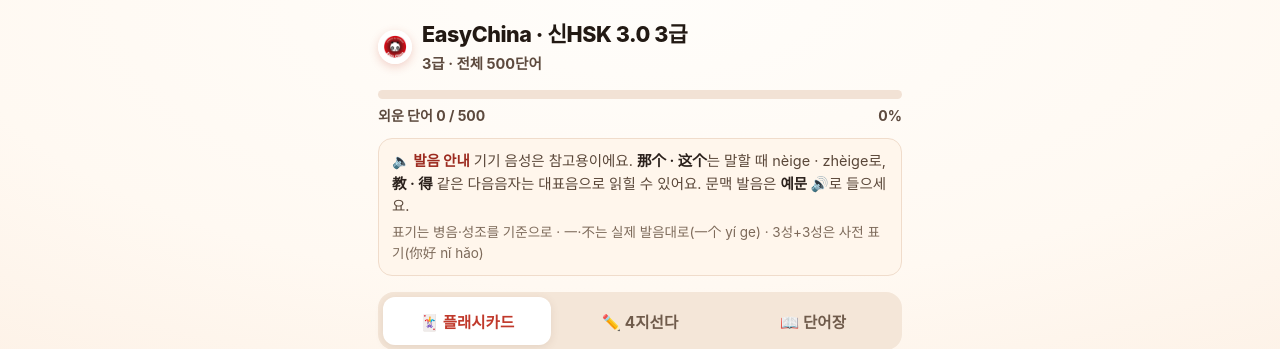
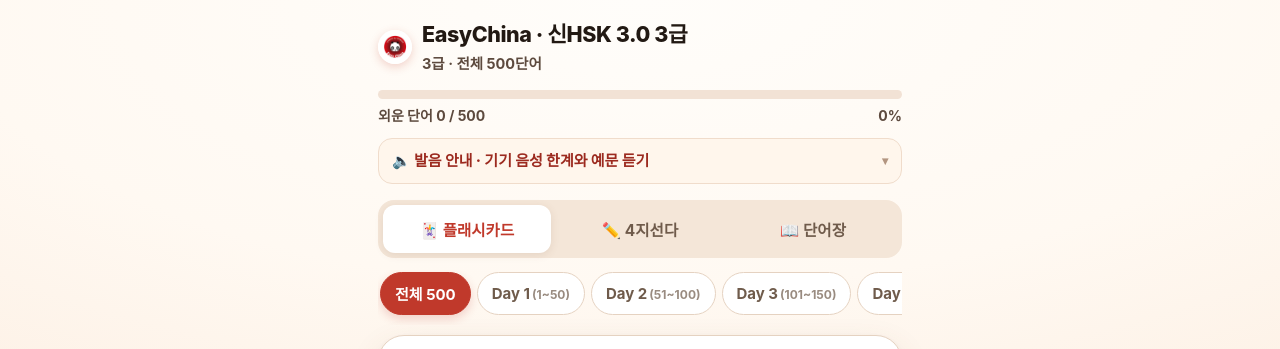
Before and after one commit to easychina840/hsk, a plain HTML site: page hsk3.html in a window 1280 px wide. Shown: the top 349 px of the page. Drawn offline with Linux system fonts and the light colour scheme.

Commit message:
발음 안내를 접히는 상자로 정리, 한글 뜻 줄바꿈 보정

```diff
--- a/hsk3.html
+++ b/hsk3.html
@@ -151,9 +151,14 @@
   .fb-ex-wrap .fb-ex{flex:1 1 auto;min-width:0;margin-top:0}
   .fb-py{font-size:14px;color:#5d4a3e;margin-top:3px;font-weight:600}
   .fb-ko{font-size:14px;color:#3b2c23;margin-top:2px}
-  .tts-note{margin:10px 0 2px;padding:11px 13px;border-radius:14px;background:#fff6ec;border:1px solid #f0dccb;color:#5a4739;font-size:13.5px;line-height:1.55}
+  .tts-note{margin:10px 0 2px;border-radius:14px;background:#fff6ec;border:1px solid #f0dccb;color:#5a4739;font-size:13.5px;line-height:1.55;overflow:hidden}
+  .tts-note>summary{list-style:none;cursor:pointer;padding:10px 13px;font-weight:800;color:var(--accent-deep);font-size:14px;display:flex;align-items:center;gap:6px}
+  .tts-note>summary::-webkit-details-marker{display:none}
+  .tts-note>summary::after{content:"▾";margin-left:auto;font-size:12px;color:#b39580}
+  .tts-note[open]>summary::after{content:"▴"}
+  .tts-note[open]>summary{border-bottom:1px solid #f0dccb}
+  .tts-note .tts-body{padding:9px 13px 11px}
   .tts-note p+p{margin-top:4px}
-  .tts-note .tts-t{color:var(--accent-deep);font-weight:800;margin-right:4px}
   .tts-note b{color:#2b211c}
   .tts-note .tts-sub{color:#7d6a5a;font-size:12.5px}
 
@@ -324,7 +329,11 @@
   .spk.ex-spk{width:40px;height:40px;flex-basis:40px;font-size:17px}
   .fb-py{font-size:15px}
   .fb-ko{font-size:15px}
+  .meaning{word-break:keep-all}
+  .ex-ko{word-break:keep-all}
+  .fb-ko{word-break:keep-all}
   .tts-note{font-size:14.5px}
+  .tts-note>summary{font-size:15px}
   .tts-note .tts-sub{font-size:13.5px}
   .ex-ko{font-size:17.5px;color:#2f231b}
   .btn{min-height:60px;font-size:18px}
@@ -386,10 +395,13 @@
     </div>
   </header>
 
-    <div class="tts-note" role="note">
-      <p><b class="tts-t">🔈 발음 안내</b>기기 음성은 참고용이에요. <b>那个 · 这个</b>는 말할 때 nèige · zhèige로, <b>教 · 得</b> 같은 다음음자는 대표음으로 읽힐 수 있어요. 문맥 발음은 <b>예문 🔊</b>로 들으세요.</p>
-      <p class="tts-sub">표기는 병음·성조를 기준으로 · 一·不는 실제 발음대로(一个 yí ge) · 3성+3성은 사전 표기(你好 nǐ hǎo)</p>
-    </div>
+    <details class="tts-note">
+      <summary>🔈 발음 안내 · 기기 음성 한계와 예문 듣기</summary>
+      <div class="tts-body">
+        <p>기기 음성은 참고용이에요. <b>那个 · 这个</b>는 말할 때 nèige · zhèige로, <b>教 · 得</b> 같은 다음음자는 대표음으로 읽힐 수 있어요. 문맥 발음은 <b>예문 🔊</b>로 들으세요.</p>
+        <p class="tts-sub">표기는 병음·성조를 기준으로 · 一·不는 실제 발음대로(一个 yí ge) · 3성+3성은 사전 표기(你好 nǐ hǎo)</p>
+      </div>
+    </details>
 
   <nav class="tabs" role="tablist" aria-label="학습 모드">
     <button class="tab active" data-view="card" role="tab" aria-selected="true">🃏 플래시카드</button>
```
Also changed, not shown: hsk1.html (+18 -6 lines), hsk2.html (+18 -6 lines), hsk4.html (+18 -6 lines), hsk5.html (+18 -6 lines), hsk6.html (+18 -6 lines).
